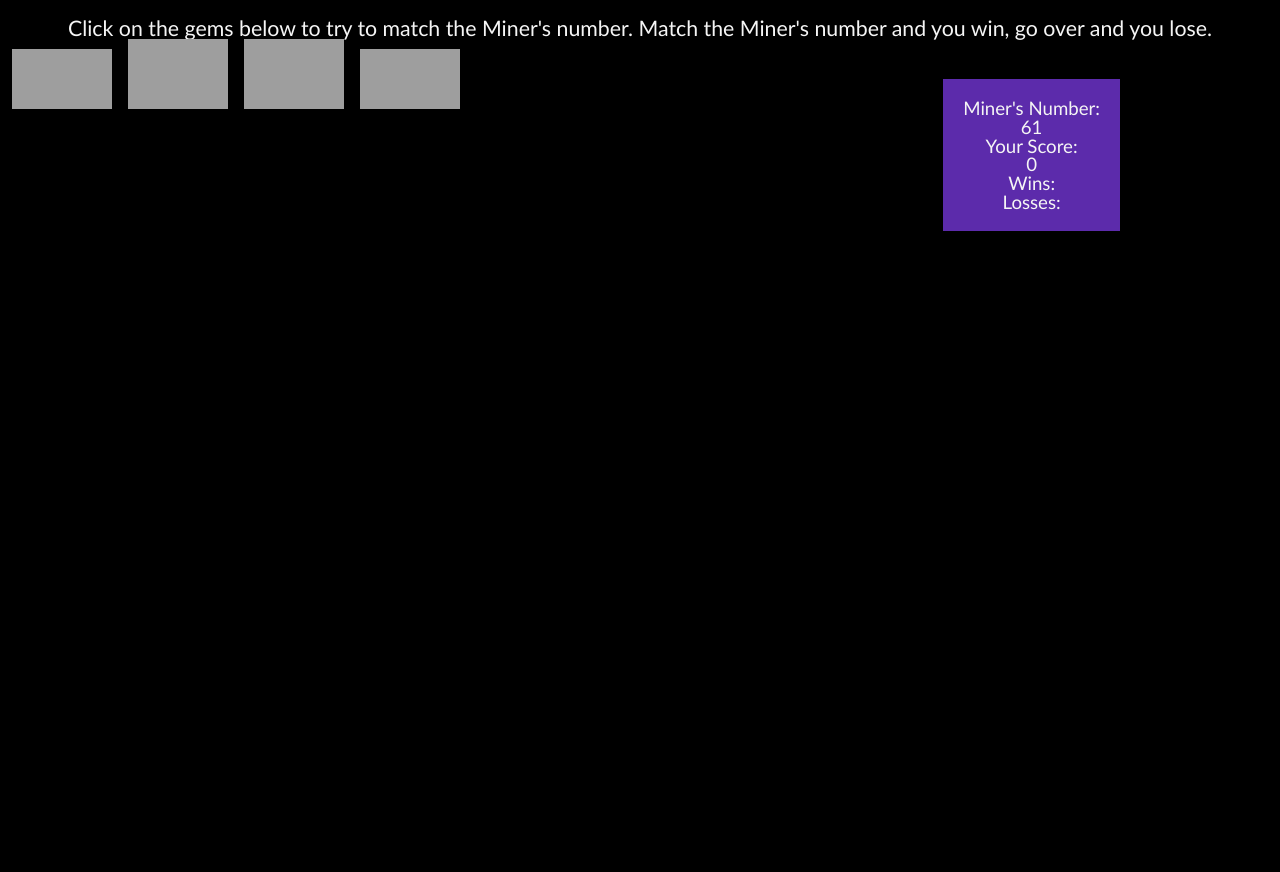
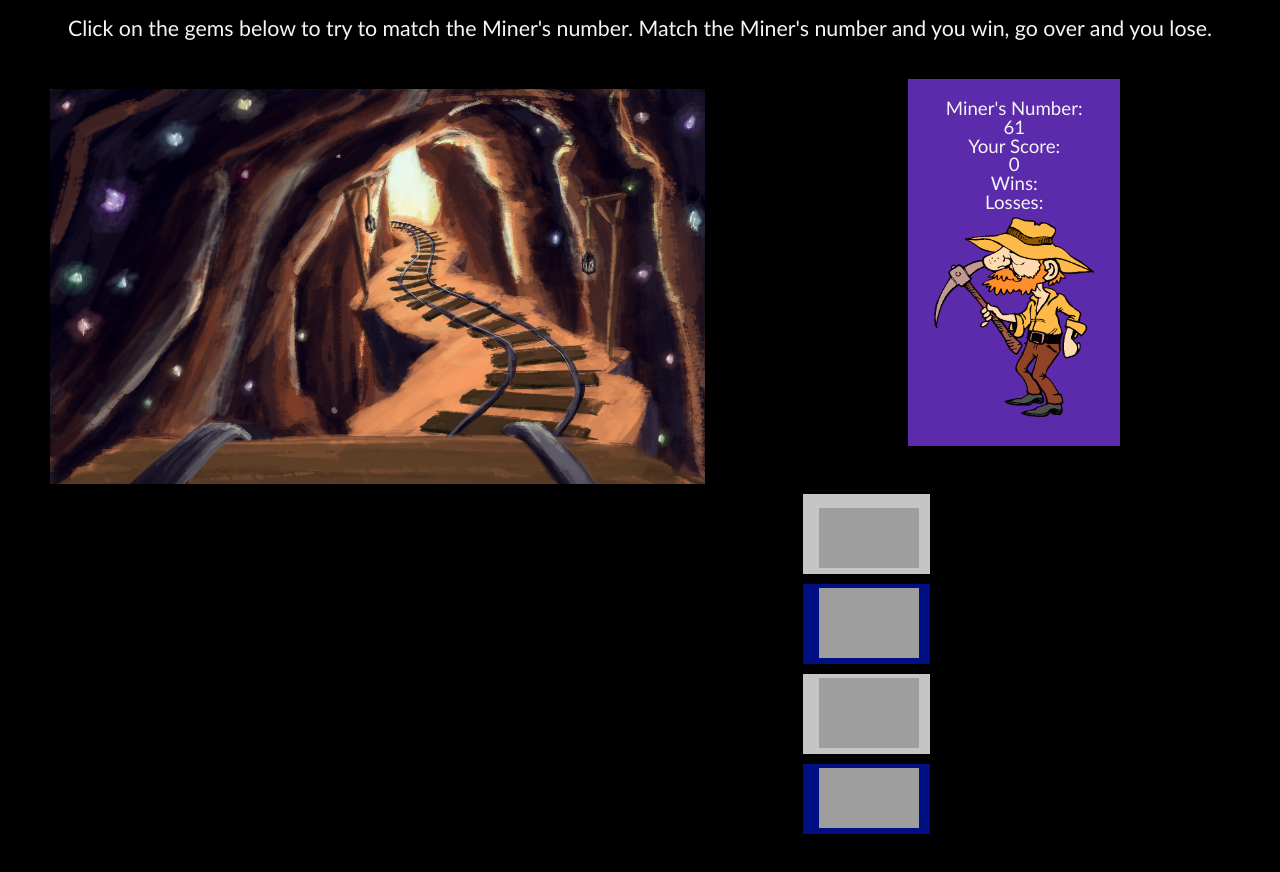
Before and after one commit to ckgibb61/week-4-game, a plain HTML site: page html.html in a window 1280 px wide. Shown: the part 50-922 px from the top of the page. Before the commit the page ends 800 px from the top, so only its background shows below. Drawn offline with nearby package versions, Linux system fonts and the light colour scheme; grey boxes are pictures that could not be loaded.

Commit message:
Add files via upload

```diff
--- a/html.html
+++ b/html.html
@@ -14,30 +14,27 @@
     <script src= "assets/javascript/game.js"></script>
 </head>
 <body>
+
     <div class= "instructions">
    <h1> Welcome to the Gem Mine!</h1><br>  Click on the gems below to try to match the Miner's number.  Match the Miner's number and you win, go over and you lose.
     </div>
+<div class= "picture">
+            <img src= "assets/images/mining.png" id= "pic">
+</div>
 <div class= "Miner">
         Miner's Number: <div id= "miners"></div>
         Your Score: <div id= "score"></div>
         Wins: <div id= "win"></div>
         Losses: <div id= "lose"></div>
- </div>
-<div class= "background">
-    <!-- <div class= "gem1"> -->
-       <img src= "assets/images/gem1.png"  id= "gone">
-    <!-- </div> -->
-    <!-- <div class= "gem2"> -->
-        <img src= "assets/images/gem2.png" id= "gtwo">
-    <!-- </div>
-    <div class= "gem3"> -->
-        <img src= "assets/images/gem3.png" id= "gthree">
-    <!-- </div>
-    <div class = "gem5"> -->
-        <img src= "assets/images/gem5.png" id= "gfive">
-   </div>
-</div>
-
-
+        <div>
+                <img src= "assets/images/minerman.gif"  id= "man">
+        </div>
+    </div>
+    <div class= "gems">
+            <div class = "g1"><img src= "assets/images/gem1.png"  id= "gone"></div>
+            <div class = "g2">   <img src= "assets/images/gem2.png" id= "gtwo"></div>
+            <div class = "g3">  <img src= "assets/images/gem3.png" id= "gthree"></div>
+            <div class = "g5"><img src= "assets/images/gem5.png" id= "gfive"></div>
+        </div>
 </body>
 </html>
```
